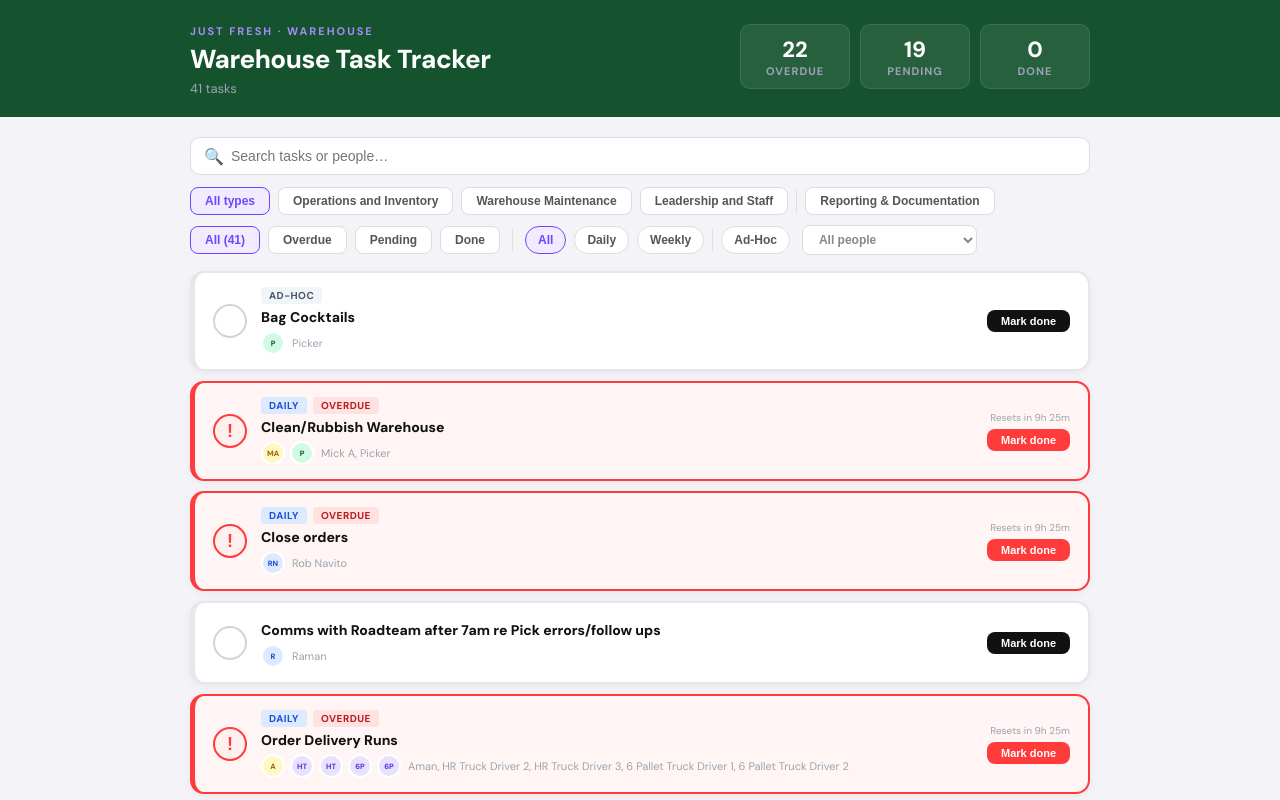
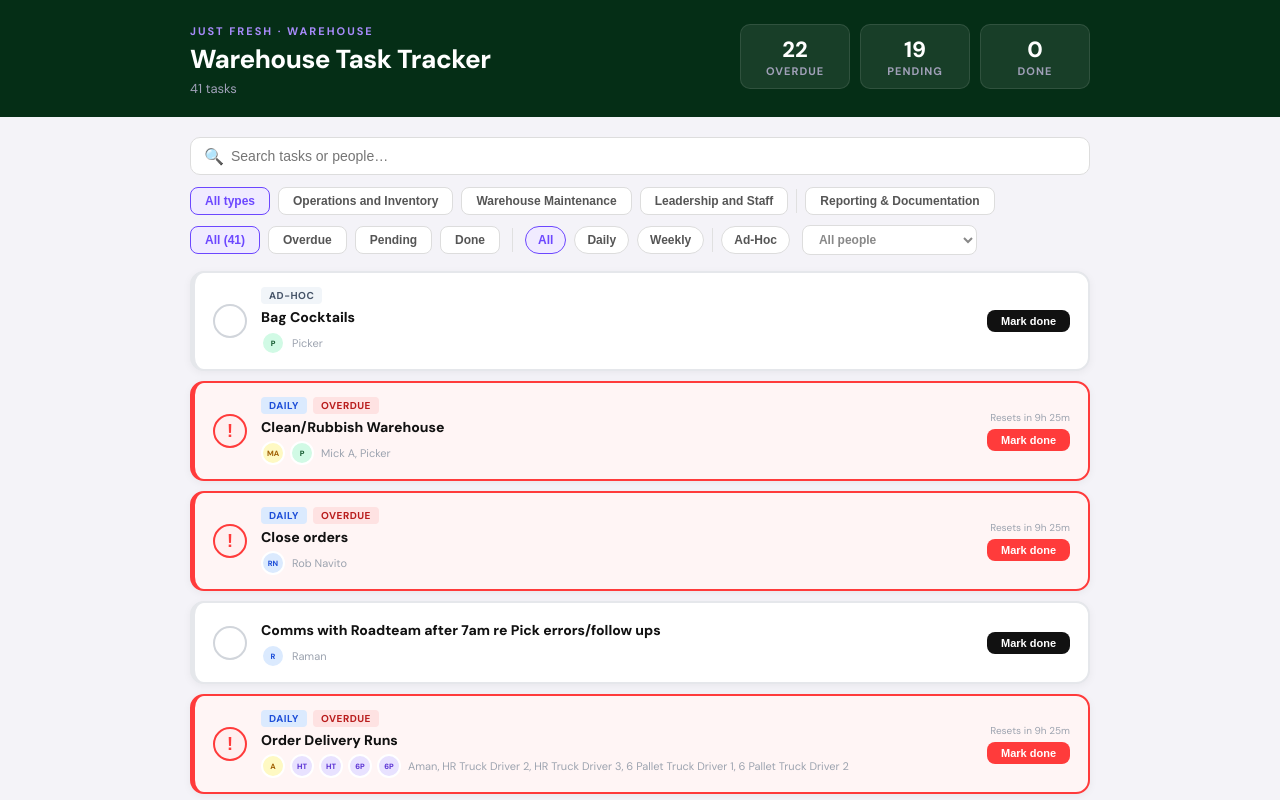
Before and after one commit to jfsimo/warehouse-tasks, a React (Create React App) app: page / in a window 1280 px wide. Shown: the top 800 px of the page. Built offline with nearby package versions, Linux system fonts and the light colour scheme.

Commit message:
Darken header banner two shades

```diff
--- a/src/App.js
+++ b/src/App.js
@@ -156,7 +156,7 @@ export default function App() {
       <link href="https://fonts.googleapis.com/css2?family=DM+Sans:wght@400;500;700;800&display=swap" rel="stylesheet"/>
 
       {/* Header */}
-      <div style={{ background:"#14532d", color:"#fff", padding:"24px 40px 20px" }}>
+      <div style={{ background:"#052e16", color:"#fff", padding:"24px 40px 20px" }}>
         <div style={{ maxWidth:900, margin:"0 auto" }}>
           <div style={{ display:"flex", justifyContent:"space-between", alignItems:"flex-start", flexWrap:"wrap", gap:12 }}>
             <div>
```
